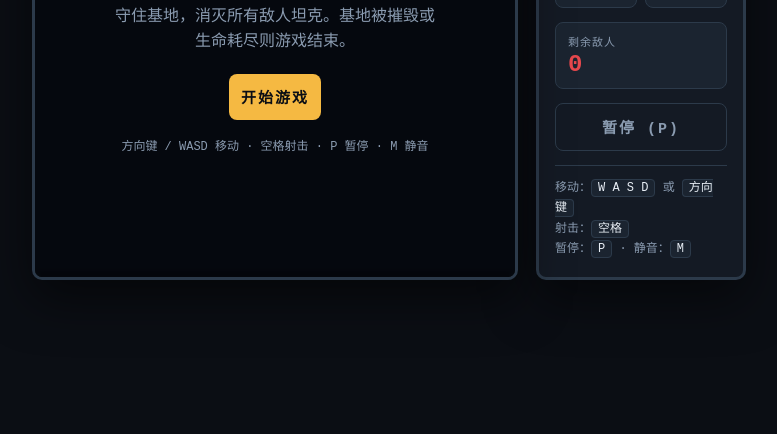
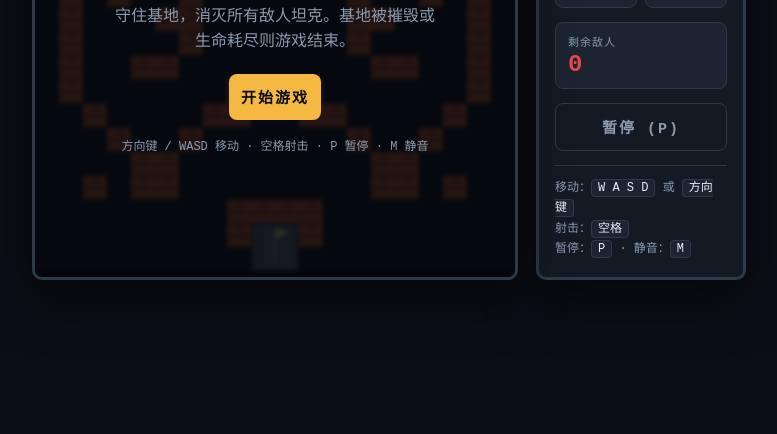
Before and after one commit to chuichuifengla/tank-battle, a plain HTML site: page index.html in a window 1280 px wide. Shown: the part 366-800 px from the top of the page, without its empty margins (251-1028 px from the left). Drawn offline with Linux system fonts and the light colour scheme.

Commit message:
修复启动时渲染循环崩溃导致游戏区域黑屏的问题
启动时先初始化地图，避免渲染循环访问空 grid 数组抛出异常。

Co-Authored-By: Claude Opus 5.5 <noreply@anthropic.com>

```diff
--- a/index.html
+++ b/index.html
@@ -865,6 +865,7 @@ function loop(ts) {
   requestAnimationFrame(loop);
 }
 
+parseMap(MAPS[0]);   // 启动时先初始化地图，避免渲染循环访问空 grid 崩溃
 showTitle();
 updateHud();
 requestAnimationFrame(loop);
```
